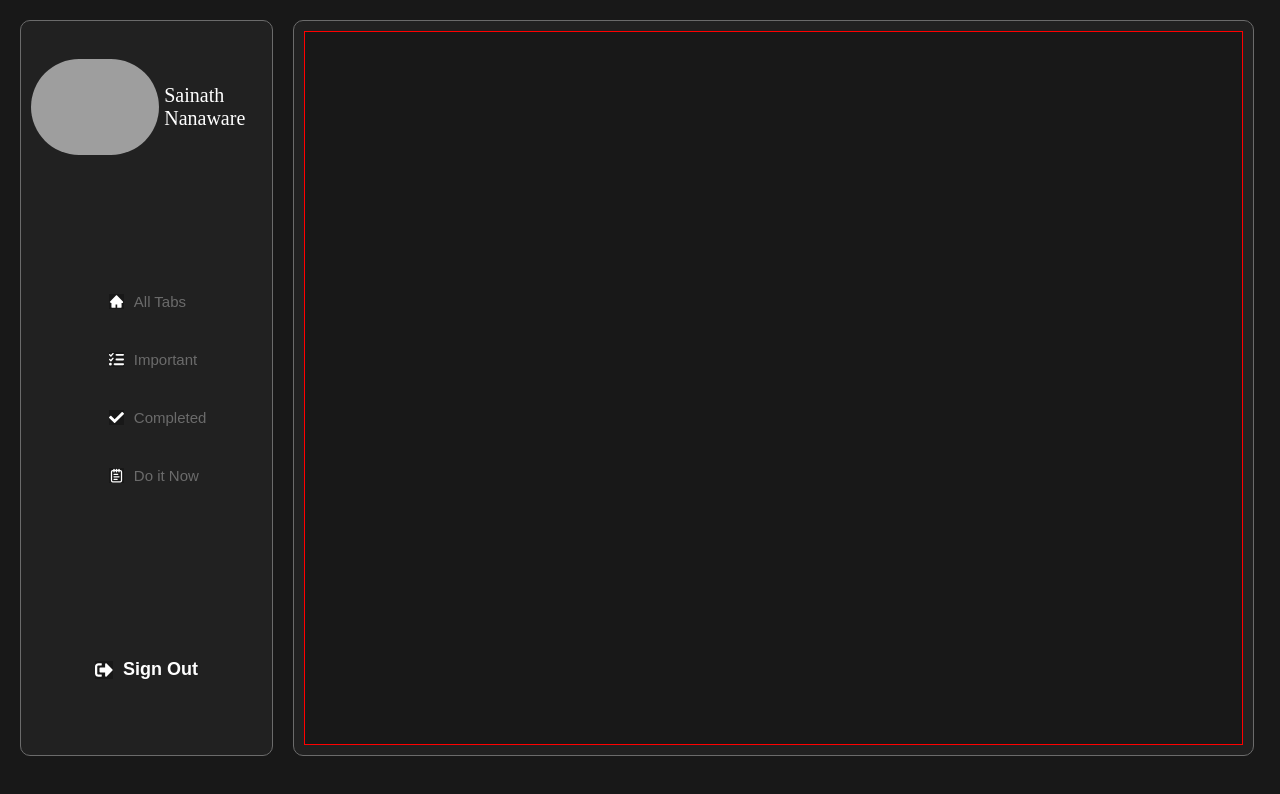
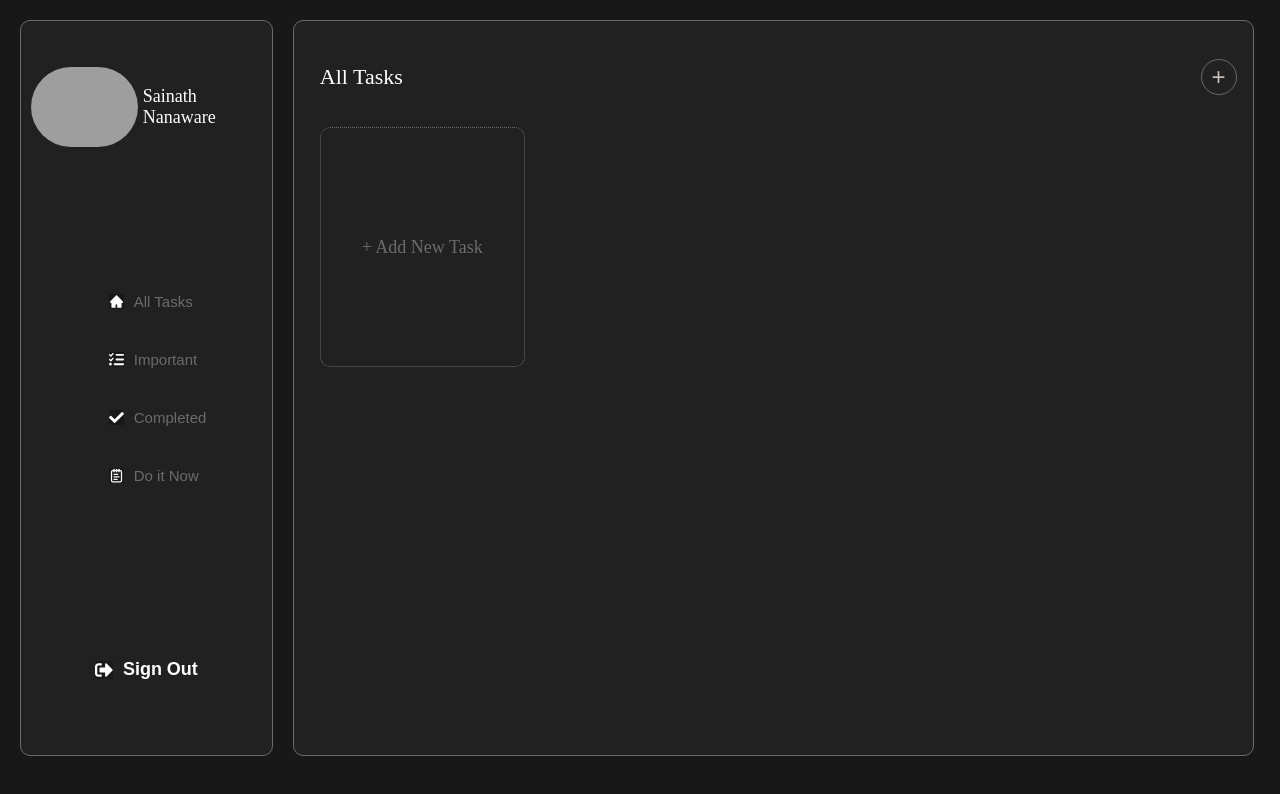
Before and after one commit to Sainath-Nanaware/To-Do-App, a React (Vite) app in the folder reactApp/: page / in a window 1280 px wide. Shown: the top 794 px of the page. Built offline with nearby package versions, Linux system fonts and the light colour scheme; grey boxes are pictures that could not be loaded.

Commit message:
complete all task component with styaling

```diff
--- /dev/null
+++ b/reactApp/src/Components/AddNewTask/AddNewTask.css
@@ -0,0 +1,22 @@
+.newTaskContainer{
+    /* border: 1px solid red; */
+    border: 1px dotted var(--primary-border-color);
+    background-color: var(--primary-component-bg-color);
+    border-radius: 10px;
+    height: 30vh;
+    width: 16vw;
+    display: flex;
+    justify-content: center;
+    align-items: center;
+}
+
+.newTaskContainer p{
+    color: var(--primary-sub-font-color);
+    background-color: var(--primary-component-bg-color);
+    font-size: 18px;
+    text-align: center;
+}
+
+button:hover {
+    background-color: #323232;
+}
--- /dev/null
+++ b/reactApp/src/Components/AddNewTask/AddNewTask.jsx
@@ -0,0 +1,12 @@
+import React from 'react'
+import "./AddNewTask.css"
+import { IoAddSharp } from "react-icons/io5";
+const AddNewTask = () => {
+  return (
+    <div className='newTaskContainer'>
+        <p>+ Add New Task</p>
+    </div>
+  )
+}
+
+export default AddNewTask
--- a/reactApp/src/Components/TaskWindow/TaskWindow.css
+++ b/reactApp/src/Components/TaskWindow/TaskWindow.css
@@ -1,6 +1,43 @@
-
+*{
+    /* border: 1px solid red; */
+}
 .taskContainer{
-    border: 1px solid red;
+    /* border: 1px solid red; */
+    background-color: var(--primary-component-bg-color);
     height: 100%;
     width:100%;
 }
+.taskHeader{
+    background-color: var(--primary-component-bg-color);
+    height: 10vh;
+    width: 100%;
+    display: flex;
+    justify-content: space-between;
+    align-items: center;
+
+}
+.taskContainer p{
+    background-color: var(--primary-component-bg-color);
+    color: var(--primary-title-font-color);
+    font-size: 22px;
+    font-weight: 500;
+    padding: 10px;
+}
+
+.taskContainer button{
+    /* padding: 10px; */
+    background-color: var(--primary-component-bg-color);
+    color: #cbbcbc;
+    height: 36px;
+    width: 36px;
+    font-size: 24px;
+    border: 1px solid var(--primary-border-color);
+    border-radius: 50%;
+}
+.allTask{
+    /* border: 1px solid red; */
+    background-color: var(--primary-component-bg-color);
+    padding: 10px;
+    width: 100%;
+    height: 76vh;
+}
--- a/reactApp/src/Components/TaskWindow/TaskWindow.jsx
+++ b/reactApp/src/Components/TaskWindow/TaskWindow.jsx
@@ -1,12 +1,22 @@
 import React from 'react'
 import "./TaskWindow.css"
+import AddNewTask from '../AddNewTask/AddNewTask'
 
 function TaskWindow() {
   return (
     <>
         <div className='taskContainer'>
+            {/* header of tasks */}
+            <div className="taskHeader">
+                <p>All Tasks</p>
+                <button>+</button>
+            </div>
+            {/* All task cards container */}
+            <div className="allTask">
+                <AddNewTask/>
+            </div>
+        </div>
 
-        </div>
     </>
 
   )
--- a/reactApp/src/Components/UserInfo/UserInfo.css
+++ b/reactApp/src/Components/UserInfo/UserInfo.css
@@ -8,13 +8,13 @@
 
 }
 .userInfo img{
-    height: 12vh;
+    height: 10vh;
     border-radius: 50px;
 }
 .userInfo p{
     background-color: var(--primary-component-bg-color);
     font-weight: 400;
-    font-size: 20px;
+    font-size: 18px;
     display: flex;
     flex-wrap: wrap;
 }
--- a/reactApp/src/Pages/Home/Home.css
+++ b/reactApp/src/Pages/Home/Home.css
@@ -82,7 +82,7 @@ button:hover{
 .taskWindow{
     height:92vh;
     width: 76vw;
-    padding: 10px;
+    padding: 16px;
     border-radius: 10px;
     border: 1px solid var(--primary-border-color);
     background-color: var(--primary-component-bg-color);
--- a/reactApp/src/Pages/Home/Home.jsx
+++ b/reactApp/src/Pages/Home/Home.jsx
@@ -17,7 +17,7 @@ function Home() {
                             <UserInfo/>
                     </div>
                     <div className="tabs">
-                        <button> < AiFillHome /> All Tabs</button>
+                        <button> < AiFillHome /> All Tasks</button>
                         <button><FaListCheck />Important</button>
                         <button><FaCheck />Completed</button>
                         <button><LuNotepadText />Do it Now</button>
```
